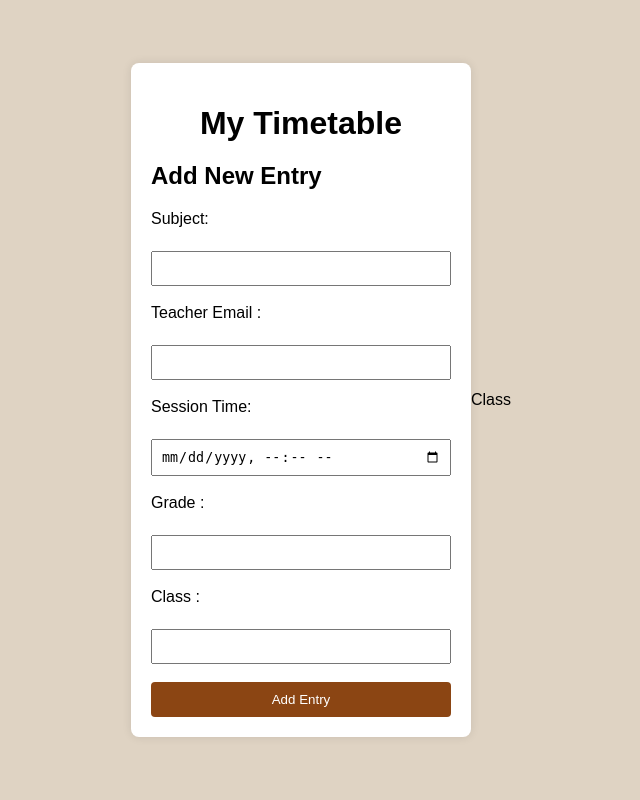
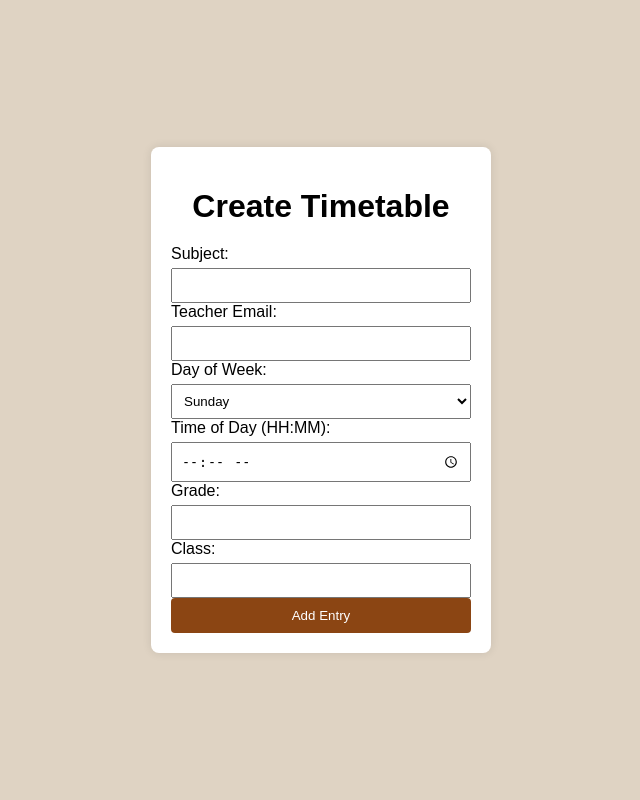
Before and after one commit to zyadwael/LMS, a Flask app: page /timetable in a window 1280 px wide. Shown: the whole page, without its empty margins (319-959 px from the left). Run offline with Flask 3, Linux system fonts and the light colour scheme; a user stored in the database is signed in.

Commit message:
Update create_timetable.html

```diff
--- a/templates/create_timetable.html
+++ b/templates/create_timetable.html
@@ -1,7 +1,7 @@
 <!DOCTYPE html>
 <html>
 <head>
-  <title>My Timetable</title>
+  <title>Create Timetable</title>
   <style>
     body {
         font-family: Arial, sans-serif;
@@ -48,53 +48,40 @@
     button:hover {
         background-color: #A0522D;
     }
-        #message {
-            margin-top: 15px;
-            text-align: center;
-        }
-
-        /* Table Styles */
-        table {
-            border-collapse: collapse;  /* Ensures borders between cells */
-            width: 100%;  /* Stretch table to container width */
-        }
-        th, td {
-            border: 1px solid #ddd;  /* Add a solid border with light gray color */
-            padding: 8px;  /* Add padding for readability */
-        }
   </style>
 </head>
 <body>
     <div class="container">
-  <h1>My Timetable</h1>
+        <h1>Create Timetable</h1>
+        <form method="post" action="/timetable">
+            <label for="subject_name">Subject:</label>
+            <input type="text" id="subject_name" name="subject_name" required>
 
-  {% if timetable %}
-  <table>
-    <thead>
-      <tr>
-        <th>Subject</th>
-        <th>Session Time</th>
-      </tr>
-    </thead>
-    <tbody>
-    </tbody>
-  </table>
-  {% endif %}
+            <label for="teacher_email">Teacher Email:</label>
+            <input type="text" id="teacher_email" name="teacher_email" required>
 
-  <h2>Add New Entry</h2>
-  <form method="POST">
-    <label for="subject_name">Subject:</label><br>
-    <input type="text" id="subject_name" name="subject_name" required><br><br>
-    <label for="teacher_email">Teacher Email :</label><br>
-    <input type="text" id="teacher_email" name="teacher_email" required><br><br>
-    <label for="session_time">Session Time:</label><br>
-    <input type="datetime-local" id="session_time" name="session_time" required><br><br>
-    <label for="grade">Grade :</label><br>
-    <input type="text" id="grade" name="grade" required><br><br>
-    <label for="Class">Class :</label><br>
-    <input type="text" id="Class" name="Class" required><br><br>
+            <label for="day_of_week">Day of Week:</label>
+            <select id="day_of_week" name="day_of_week" required>
+                <option value="Sunday">Sunday</option>
+                <option value="Monday">Monday</option>
+                <option value="Tuesday">Tuesday</option>
+                <option value="Wednesday">Wednesday</option>
+                <option value="Thursday">Thursday</option>
+                <option value="Friday">Friday</option>
+                <option value="Saturday">Saturday</option>
+            </select>
+
+            <label for="time_of_day">Time of Day (HH:MM):</label>
+            <input type="time" id="time_of_day" name="time_of_day" required>
+
+            <label for="grade">Grade:</label>
+            <input type="text" id="grade" name="grade" required>
+
+            <label for="Class">Class:</label>
+            <input type="text" id="Class" name="Class" required>
+
             <button type="submit">Add Entry</button>
         </form>
-</div>Class
+    </div>
 </body>
 </html>
```
Lines whose indentation alone changed are shown as unchanged.
